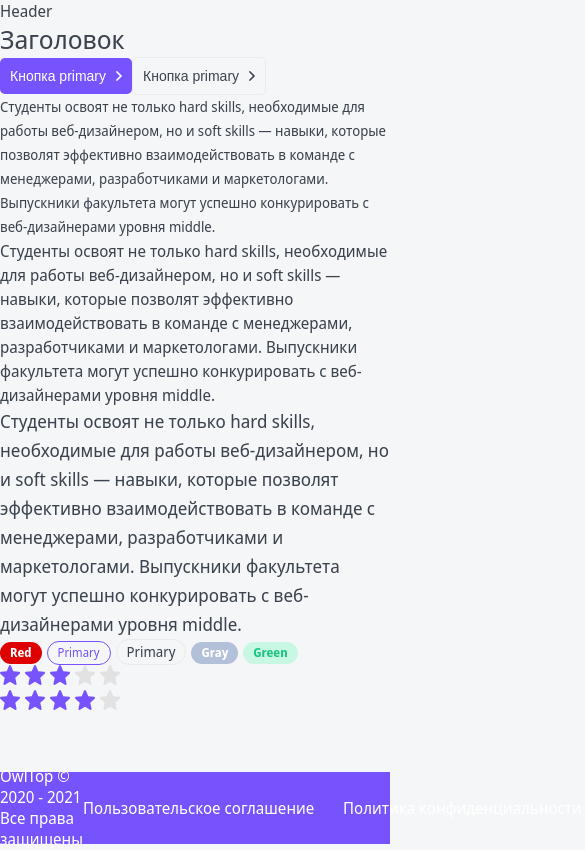
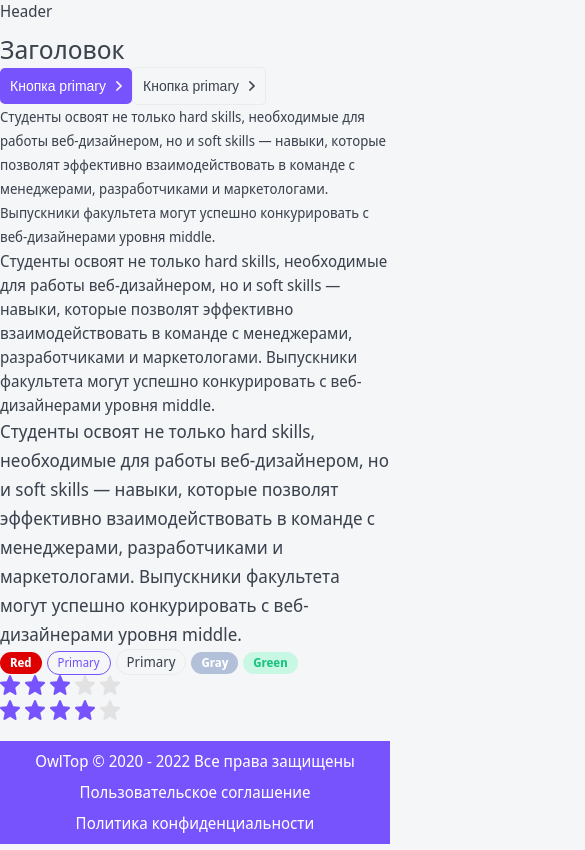
Before and after one commit to AdelRomeo/top-app, a Next.js app: page / in a window 390 px wide. Shown: the top 850 px of the page, 585 px wide, since content can reach past the window. Built offline with nearby package versions, Linux system fonts and the light colour scheme.

Commit message:
grid footer

```diff
--- a/hoc/Layout/Footer/Footer.module.css
+++ b/hoc/Layout/Footer/Footer.module.css
@@ -1,11 +1,26 @@
 .footer {
   display: grid;
-  grid-template-columns: 1fr 260px 298px;
+  grid-template-columns: minmax(max-content, 1fr) auto auto;
   grid-template-rows: 72px;
   align-items: center;
-  grid-template-areas: 'rules agreement confidentiality';
+  gap: 40px;
   background: var(--primary);
   color: var(--white);
   font-size: 16px;
   line-height: 21px;
+  padding: 0 32px;
 }
+
+.footer a:hover {
+  color: var(--gray-light);
+}
+
+@media (max-width: 765px) {
+  .footer {
+    grid-template-columns: 1fr;
+    grid-template-rows: auto auto auto;
+    justify-items: center;
+    padding: 10px 0;
+    gap: 10px;
+  }
+}
--- a/hoc/Layout/Footer/Footer.tsx
+++ b/hoc/Layout/Footer/Footer.tsx
@@ -2,14 +2,16 @@
 import {FooterProps} from './Footer.props';
 import styles from './Footer.module.css';
 import cn from 'classnames'
+import {format}  from 'date-fns';
+
 
 //компонент заголовка
 export const Footer = ({className, ...props}: FooterProps): JSX.Element => {
   return (
-   <div className={cn(className, styles.footer)} {...props}>
-     <span>OwlTop © 2020 - 2021 Все права защищены</span>
-     <span>Пользовательское соглашение</span>
-     <span>Политика конфиденциальности</span>
-   </div>
+   <footer className={cn(className, styles.footer)} {...props}>
+     <span>OwlTop © 2020 - {format(new Date(), 'yyyy')} Все права защищены</span>
+     <a href='#' target='_blank'>Пользовательское соглашение</a>
+     <a href='#' target='_blank'>Политика конфиденциальности</a>
+   </footer>
   );
 };
--- a/hoc/Layout/Layout.module.css
+++ b/hoc/Layout/Layout.module.css
@@ -1,5 +1,6 @@
 .wrapper {
   display: grid;
+  gap: 10px;
   min-height: 100vh;
   grid-template-columns: auto 230px minmax(320px, 1200px) auto;
   grid-template-rows: auto 1fr auto;
--- a/package.json
+++ b/package.json
@@ -11,6 +11,7 @@
   "dependencies": {
     "@types/classnames": "^2.3.1",
     "classnames": "^2.3.1",
+    "date-fns": "^2.28.0",
     "next": "12.1.0",
     "react": "17.0.2",
     "react-dom": "17.0.2"
```
Also changed, not shown: 1 other file (tests, documents, lock files or other folders).
